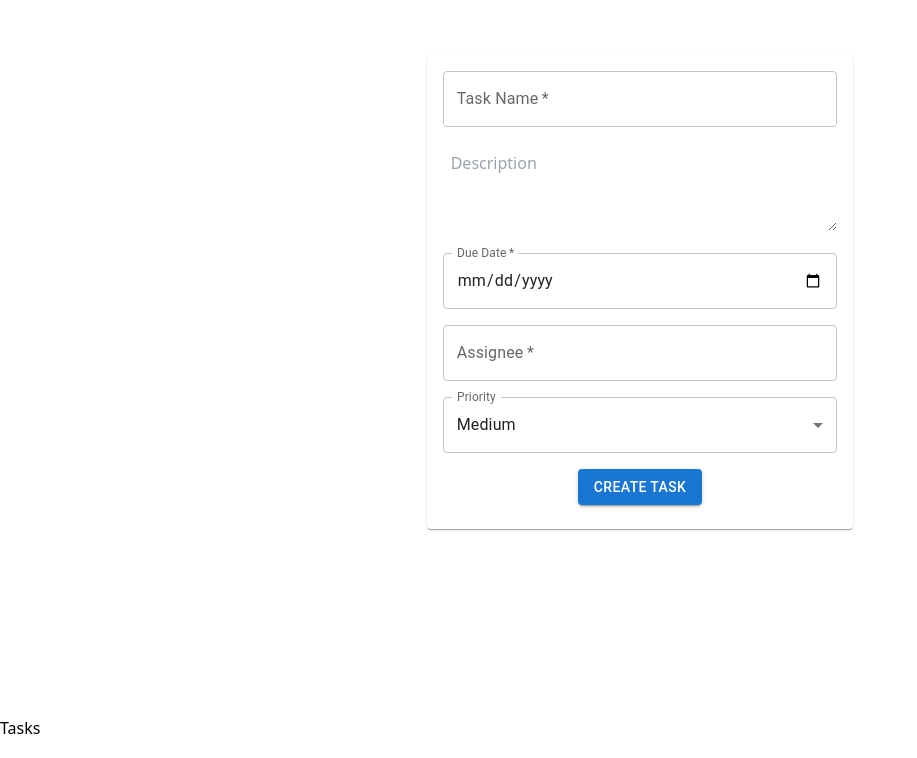
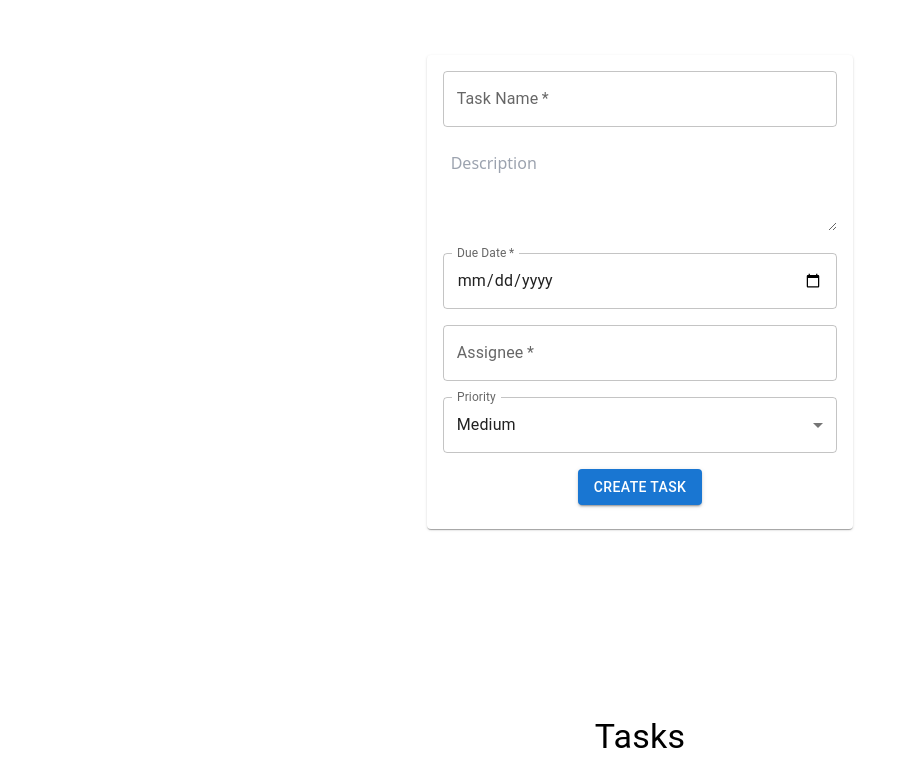
Before and after one commit to adam-zakaria/task_dashboard, a React (Vite) app: page / in a window 1280 px wide. Shown: the part 108-866 px from the top of the page, without its empty margins (0-917 px from the left). Built offline with nearby package versions, Linux system fonts and the light colour scheme.

Commit message:
Add mui to tasklist

```diff
--- a/src/TaskList.jsx
+++ b/src/TaskList.jsx
@@ -1,4 +1,5 @@
 import React, { useState } from 'react';
+import { Card, CardContent, Button, Typography } from '@mui/material';
 import TaskDetail from './TaskDetail';
 
 function TaskList({ tasks }) {
@@ -12,16 +13,22 @@ function TaskList({ tasks }) {
   };
 
   return (
-    <div>
-      <h1>Tasks</h1>
-      <div>
+    <div className="flex flex-col items-center">
+      <Typography variant="h4" component="h1" className="my-4">
+        Tasks
+      </Typography>
+      <div className="w-full md:w-2/3 lg:w-1/2">
         {tasks.map(task => (
-          <div key={task.id} style={{ cursor: 'pointer' }}>
-            <h3 onClick={() => toggleTaskDetail(task.id)}>Task Name: {task.name}</h3>
-            <p>Due Date: {task.dueDate}</p>
-            <p>Priority: {task.priority}</p>
-            {displayedDetails[task.id] && <TaskDetail task={task} />}
-          </div>
+          <Card key={task.id} className="mb-4">
+            <CardContent className="cursor-pointer">
+              <Typography variant="h5" component="h3" onClick={() => toggleTaskDetail(task.id)}>
+                Task Name: {task.name}
+              </Typography>
+              <Typography variant="body1">Due Date: {task.dueDate}</Typography>
+              <Typography variant="body1">Priority: {task.priority}</Typography>
+              {displayedDetails[task.id] && <TaskDetail task={task} />}
+            </CardContent>
+          </Card>
         ))}
       </div>
     </div>
```
